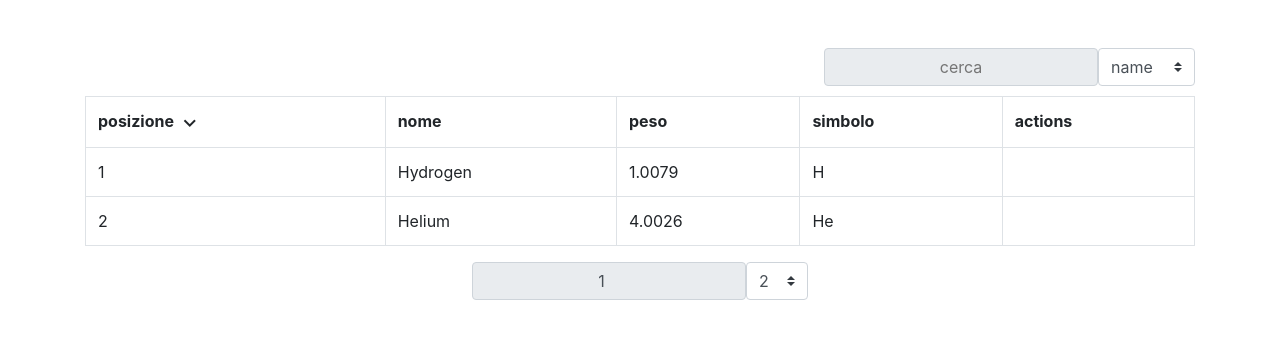
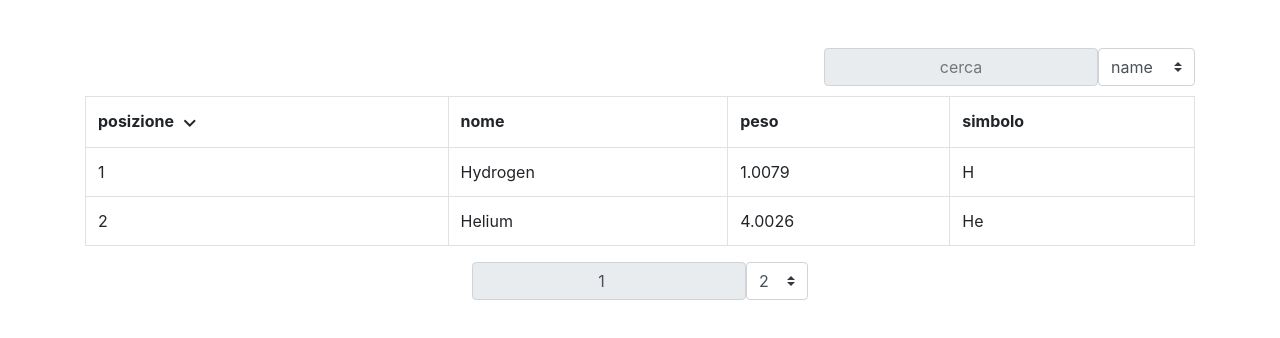
Before and after one commit to gagg93/Angular, an Angular app in the folder Angular/: page / in a window 1280 px wide. Shown: the top 338 px of the page. Built offline with nearby package versions, Linux system fonts and the light colour scheme.

Commit message:
button emit

```diff
--- a/Angular/src/app/app.component.ts
+++ b/Angular/src/app/app.component.ts
@@ -37,7 +37,7 @@ const tableconfig: MyTableConfig = {
   search,
   pagination,
   actions: [MyTableActionEnum.NEW_ROW,
-   MyTableActionEnum.DELETE, MyTableActionEnum.EDIT]
+    MyTableActionEnum.DELETE, MyTableActionEnum.EDIT]
 };
 
 
--- a/Angular/src/app/button/button.component.html
+++ b/Angular/src/app/button/button.component.html
@@ -1,4 +1,4 @@
 <button mat-raised-button color={{buttonConfig.customCssClass}}
-          (click)="onBtnClick()">
+          (click)="onBtnClick(buttonConfig.text)">
   <mat-icon >{{ buttonConfig.icon}}</mat-icon> {{ buttonConfig.text | uppercase}}
 </button>
--- a/Angular/src/app/button/button.component.ts
+++ b/Angular/src/app/button/button.component.ts
@@ -1,4 +1,4 @@
-import { Component, OnInit, Input } from '@angular/core';
+import {Component, OnInit, Input, Output, EventEmitter} from '@angular/core';
 import {MyButtonConfig} from '../my-button-config';
 
 @Component({
@@ -8,15 +8,15 @@ import {MyButtonConfig} from '../my-button-config';
 })
 export class ButtonComponent implements OnInit {
   @Input() buttonConfig: MyButtonConfig;
-  @Input() url: string;
+  @Output() newRouteEvent = new EventEmitter<string>();
 
 
   constructor() {}
 
   ngOnInit(): void {}
 
-  onBtnClick(): void{
-
+  onBtnClick(url: string): void{
+    this.newRouteEvent.emit(url);
   }
 
 }
--- a/Angular/src/app/table/table.component.html
+++ b/Angular/src/app/table/table.component.html
@@ -21,18 +21,18 @@
       </ng-template>
       <ng-template #elsecontent>{{header.label}}</ng-template>
     </th>
-    <th>actions</th>
+    <ng-container *ngIf="displayedColumns.actions.includes(1) || displayedColumns.actions.includes(2)"><th>actions</th></ng-container>
   </tr>
   <tr *ngFor="let element of filteredList | pagination: currentPage : displayedColumns.pagination.itemsPerPage">
     <ng-container *ngFor="let header of displayedColumns.headers ">
       <td>{{element[header.key]}}</td>
     </ng-container>
-    <td>
-      <ng-container class="float-left" *ngIf="displayedColumns.actions.includes(1)"><app-button [buttonConfig]=button1 (click)="route('/update/' + element[idRow])"></app-button></ng-container>
-        <ng-container class="float-right" *ngIf="displayedColumns.actions.includes(2)"><app-button [buttonConfig]=button2 (click)="route('/delete/' + element[idRow])"></app-button></ng-container>
+    <td *ngIf="displayedColumns.actions.includes(1) || displayedColumns.actions.includes(2)">
+      <ng-container class="float-left" *ngIf="displayedColumns.actions.includes(1)"><app-button [buttonConfig]=button1 (newRouteEvent)="route($event + '/' + element[idRow])"></app-button></ng-container>
+        <ng-container class="float-right" *ngIf="displayedColumns.actions.includes(2)"><app-button [buttonConfig]=button2 (newRouteEvent)="route($event + '/' + element[idRow])"></app-button></ng-container>
     </td>
 </table>
-  <ng-container class="float-left" *ngIf="displayedColumns.actions.includes(0)"><app-button [buttonConfig]=button3 (click)="route('/new')"></app-button></ng-container>
+  <ng-container class="float-left" *ngIf="displayedColumns.actions.includes(0)"><app-button [buttonConfig]=button3 (newRouteEvent)="route($event)"></app-button></ng-container>
   <div class="justify-content-lg-center form-inline">
     <input #pageBox type="number" class="input-group-text" (change)="onSelectPage(pageBox.value)" value="{{currentPage +1}}" >
     <select #selectBox class="custom-select" (change)="onPageNumberSelect(selectBox.value)">
```
